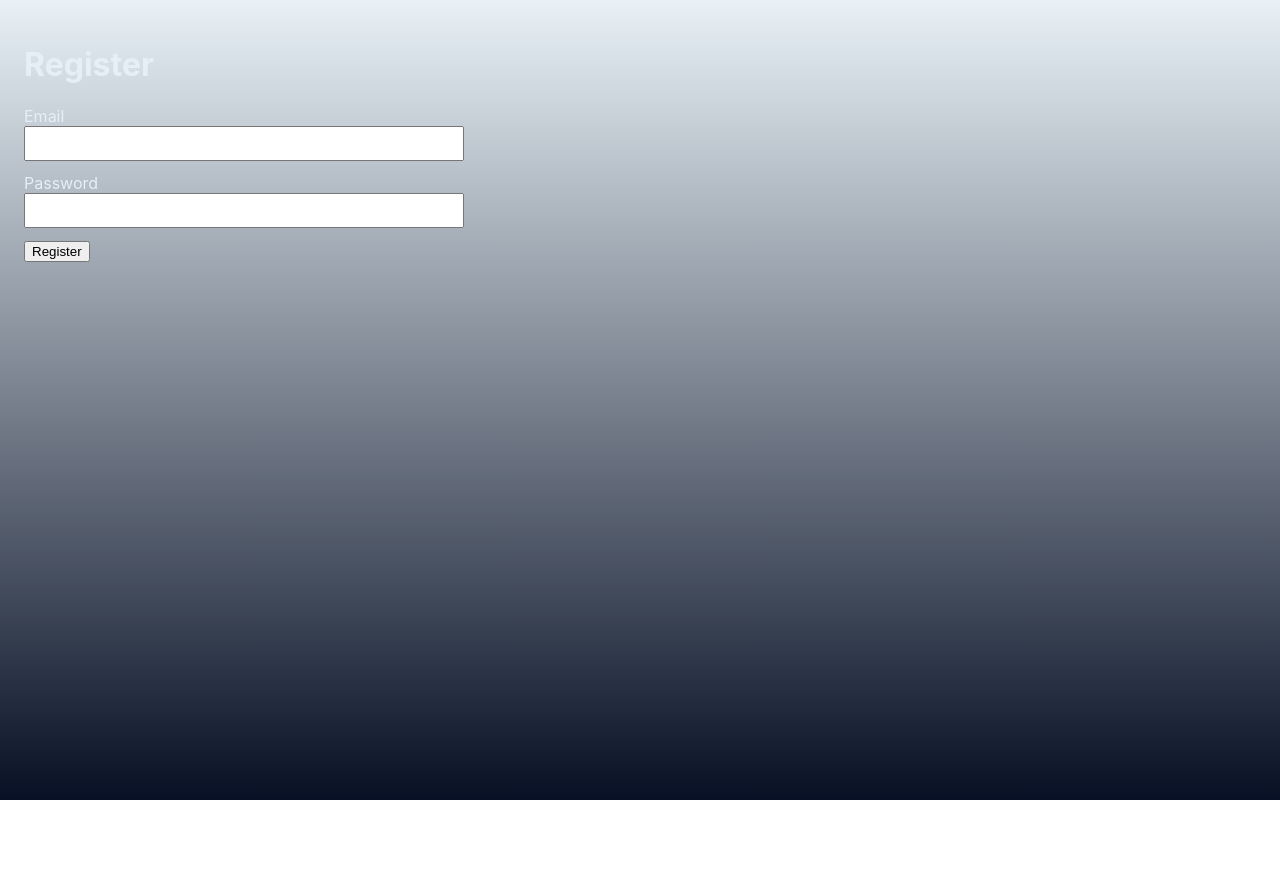
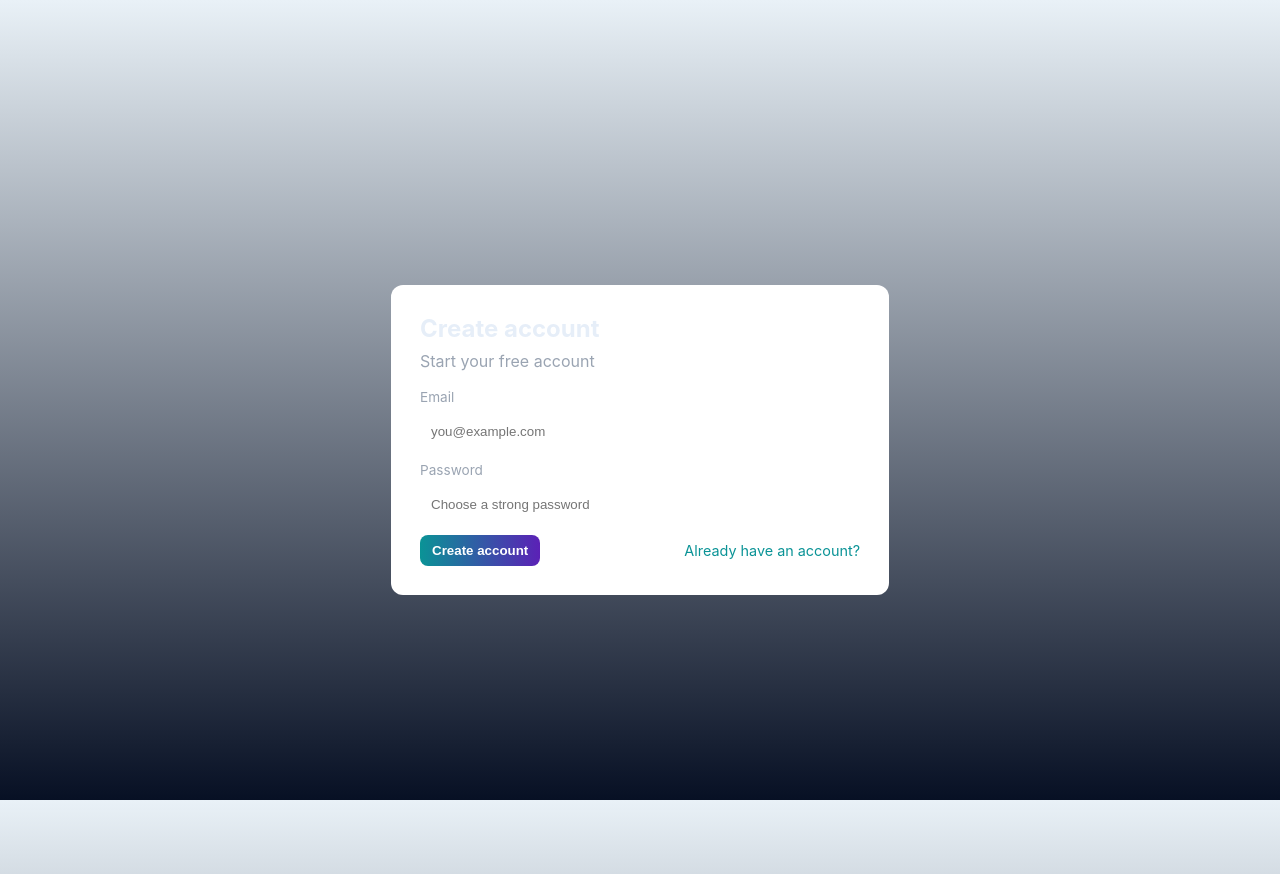
Before and after one commit to MyTeachingSheets/MTS, a Next.js app: page /auth/register in a window 1280 px wide. Shown: the top 874 px of the page. Before the commit the page ends 800 px from the top, so only its background shows below. Built offline with nearby package versions, Linux system fonts and the light colour scheme; no server answers.

Commit message:
UI: polish auth pages with themed auth card and styles

```diff
--- a/pages/auth/register.js
+++ b/pages/auth/register.js
@@ -1,39 +1,48 @@
 import { useState } from 'react'
-import supabase from '../../lib/supabaseClient'
+import { supabase } from '../../lib/supabaseClient'
 import { useRouter } from 'next/router'
 
 export default function Register() {
   const [email, setEmail] = useState('')
   const [password, setPassword] = useState('')
   const [message, setMessage] = useState(null)
+  const [loading, setLoading] = useState(false)
   const router = useRouter()
 
   async function submit(e) {
     e.preventDefault()
     setMessage(null)
+    setLoading(true)
     const { data, error } = await supabase.auth.signUp({ email, password })
-    if (error) setMessage(error.message)
+    setLoading(false)
+    if (error) setMessage({ type: 'error', text: error.message })
     else {
-      setMessage('Check your email for confirmation (if enabled).')
+      setMessage({ type: 'success', text: 'Check your email for confirmation (if enabled).' })
       setTimeout(() => router.push('/auth/login'), 1500)
     }
   }
 
   return (
-    <div style={{ padding: 24 }}>
-      <h1>Register</h1>
-      <form onSubmit={submit} style={{ maxWidth: 420 }}>
-        <div style={{ marginBottom: 12 }}>
-          <label>Email</label>
-          <input value={email} onChange={(e) => setEmail(e.target.value)} style={{ width: '100%', padding: 8 }} />
-        </div>
-        <div style={{ marginBottom: 12 }}>
-          <label>Password</label>
-          <input type="password" value={password} onChange={(e) => setPassword(e.target.value)} style={{ width: '100%', padding: 8 }} />
-        </div>
-        <button type="submit">Register</button>
-        {message && <div style={{ marginTop: 12 }}>{message}</div>}
-      </form>
+    <div className="auth-root">
+      <div className="auth-card">
+        <h2>Create account</h2>
+        <p className="lead">Start your free account</p>
+        <form onSubmit={submit}>
+          <div className="form-row">
+            <label htmlFor="email">Email</label>
+            <input id="email" value={email} onChange={(e) => setEmail(e.target.value)} placeholder="you@example.com" />
+          </div>
+          <div className="form-row">
+            <label htmlFor="password">Password</label>
+            <input id="password" type="password" value={password} onChange={(e) => setPassword(e.target.value)} placeholder="Choose a strong password" />
+          </div>
+          <div className="form-actions">
+            <button className="btn" type="submit" disabled={loading}>{loading ? 'Creating...' : 'Create account'}</button>
+            <a className="small-link" href="/auth/login">Already have an account?</a>
+          </div>
+          {message && <div className={"msg " + (message.type === 'error' ? 'error' : '')}>{message.text}</div>}
+        </form>
+      </div>
     </div>
   )
 }
--- a/styles/globals.css
+++ b/styles/globals.css
@@ -40,6 +40,42 @@ body{
 .contact{max-width:720px;text-align:center;color:var(--muted)}
 .footer{color:var(--muted);font-size:0.9rem}
 
+/* Admin logs panel */
+.admin-logs-root{min-height:100vh;padding:32px}
+.admin-logs-inner{max-width:1100px;margin:0 auto;background:var(--card);border-radius:12px;padding:20px;border:1px solid rgba(255,255,255,0.03)}
+.admin-logs-header{display:flex;align-items:center;justify-content:space-between;gap:12px}
+.admin-logs-header h1{margin:0}
+.admin-logs-actions{display:flex;gap:8px}
+.admin-logs-toolbar{margin-top:16px;display:flex;gap:8px;align-items:center}
+.admin-logs-toolbar input{flex:1;padding:8px;border-radius:8px;border:1px solid rgba(255,255,255,0.04);background:transparent;color:var(--muted)}
+.admin-logs-toolbar select{padding:8px;border-radius:8px;border:1px solid rgba(255,255,255,0.04);background:transparent;color:var(--muted)}
+.admin-logs-toolbar .btn{padding:8px 12px}
+.admin-logs-list{margin-top:16px;display:flex;flex-direction:column;gap:12px}
+.admin-logs-empty{color:var(--muted);padding:12px}
+.log-row{display:flex;gap:12px;padding:12px;border-radius:8px;background:linear-gradient(180deg, rgba(255,255,255,0.01), rgba(255,255,255,0.00));border:1px solid rgba(255,255,255,0.02)}
+.log-row-left{width:220px;flex-shrink:0;display:flex;flex-direction:column;align-items:flex-start;gap:8px}
+.log-time{font-size:12px;color:var(--muted)}
+.log-badge{padding:4px 8px;border-radius:999px;border:1px solid;font-size:12px}
+.log-row-main{flex:1}
+.log-message{color:#e6eef8}
+.log-meta{margin-top:8px;background:rgba(0,0,0,0.06);color:var(--muted);padding:8px;border-radius:6px;overflow:auto}
+.btn-ghost{background:transparent;border:1px solid rgba(255,255,255,0.04);color:var(--muted);padding:8px 12px;border-radius:8px}
+.btn-danger{background:linear-gradient(90deg,#ff4d4d,#e53e3e);border:none;color:white;padding:8px 12px;border-radius:8px}
+.btn{background:linear-gradient(90deg,var(--accent),#5b21b6);border:none;color:white;padding:8px 12px;border-radius:8px}
+
+/* Auth card */
+.auth-root{min-height:100vh;display:flex;align-items:center;justify-content:center;padding:40px}
+.auth-card{width:100%;max-width:440px;background:var(--card);border:1px solid rgba(255,255,255,0.04);padding:28px;border-radius:12px}
+.auth-card h2{margin:0 0 8px 0}
+.auth-card p.lead{color:var(--muted);margin:0 0 18px 0}
+.form-row{display:flex;flex-direction:column;gap:8px;margin-bottom:12px}
+.form-row label{font-size:0.85rem;color:var(--muted)}
+.form-row input{padding:10px;border-radius:8px;border:1px solid rgba(255,255,255,0.04);background:transparent;color:var(--muted)}
+.form-actions{display:flex;justify-content:space-between;align-items:center;gap:12px;margin-top:8px}
+.msg{margin-top:12px;color:var(--muted);font-size:0.95rem}
+.msg.error{color:#ffb4b4}
+.small-link{font-size:0.9rem;color:var(--accent);text-decoration:none}
+
 @media(min-width:768px){
   .hero h1{font-size:2.8rem}
 }
```
Also changed, not shown: pages/auth/login.js (+26 -17 lines).
